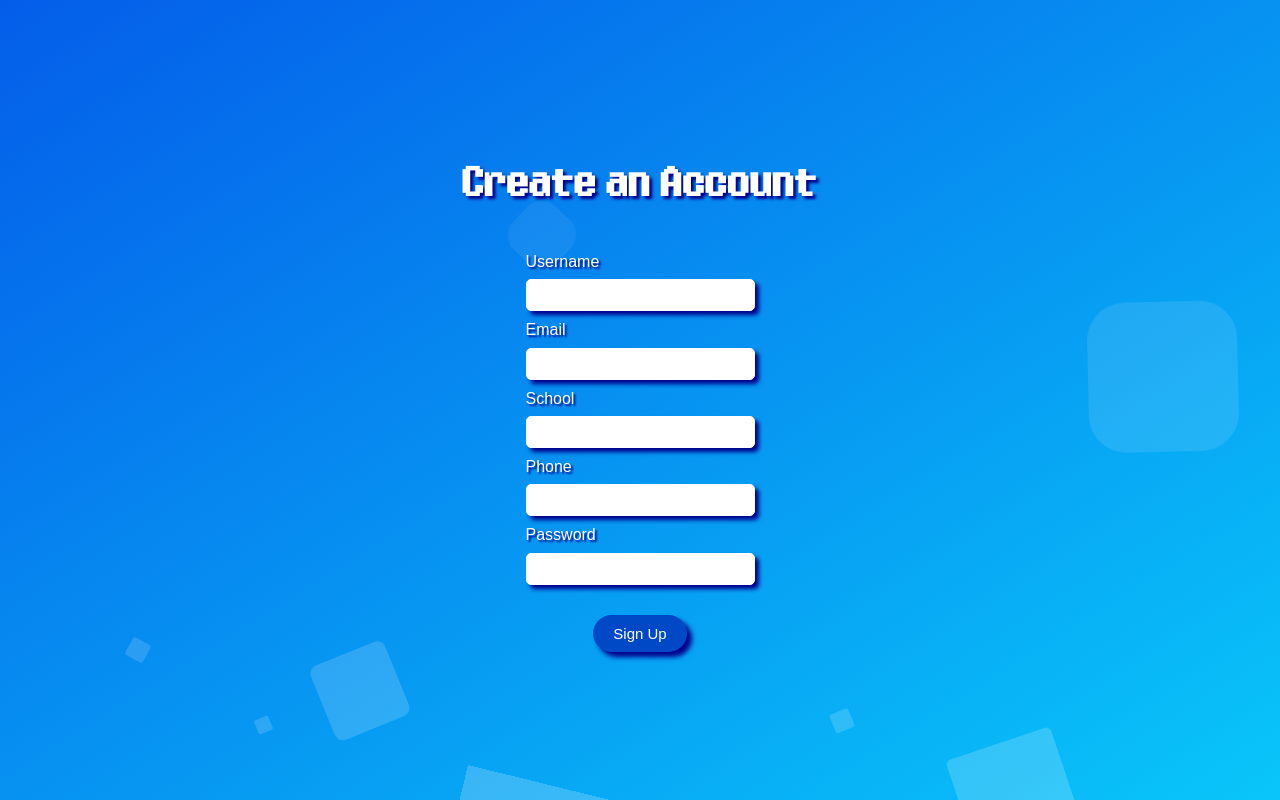
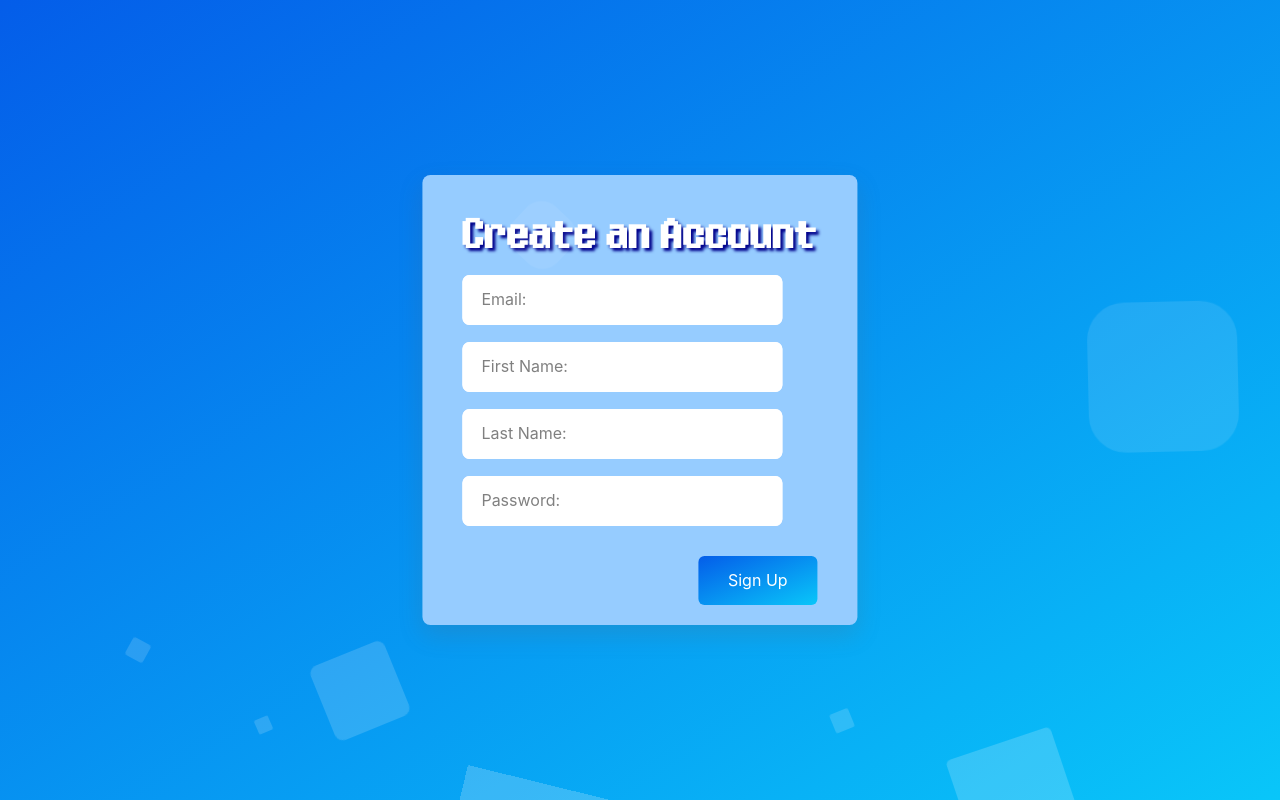
Before and after one commit to marideguia/ghost-post, a React (Create React App) app in the folder client/: page /Signup in a window 1280 px wide. Built offline with nearby package versions, Linux system fonts and the light colour scheme.

Commit message:
updated API endpoints and styling for sign up

```diff
--- /dev/null
+++ b/client/src/pages/Signup.css
@@ -0,0 +1,126 @@
+@import url('https://fonts.googleapis.com/css2?family=Lato&display=swap');
+
+/* Get rid of all default margins/paddings. Set typeface */
+.body{
+  box-sizing: border-box;
+  margin: 0;
+  padding: 0;
+  background-color: #3b62ff;
+  background: linear-gradient(to bottom right, #045de9, #09c6f9);
+  background-position: center;
+  font-family: "lato", sans-serif;
+  display: flex;
+  align-items: center;
+  justify-content: center;
+  flex-direction: column;
+  text-align:"center";
+
+}
+.container{
+    display: flex;
+  justify-content: center;
+  align-items: center;
+}
+.child{
+position: absolute;
+  top: 50%;
+  left: 50%;
+  transform: translate(-50%, -50%);
+}
+
+
+
+.signup-form{
+    display: flex;
+    justify-content: center;
+    align-items: center;
+    height: 100vh;
+}
+.signup-header{
+    color:white;
+    text-align: center;
+}
+
+
+.formContainer{
+    background-color:#96CCFF;
+    max-width: 500px;
+    min-width: 350px;
+    border-radius: 8px;
+    padding: 20px 40px;
+    box-shadow: 0 10px 25px rgba(92, 99, 105, .2);
+  }
+
+
+  .inputContainer{
+    position: relative;
+    height: 50px;
+    width: 90%;
+    margin-bottom: 17px;
+    background-color: white;
+    border-radius: 7px;
+  }
+
+  .inputContainer #inputRegister{
+    position: absolute;
+    top: 0px;
+    left: 0px;
+    height: 100%;
+    width: 100%;
+    border: 1px solid white;
+    border-radius: 7px;
+    font-size: 16px;
+    padding: 0 20px;
+    outline: none;
+    background: none;
+    z-index: 1;
+  }
+  ::placeholder {
+    color: transparent;
+  }
+  .inputContainer label{
+    position: absolute;
+    top: 15px;
+    left: 15px;
+    padding: 0 4px;
+    background-color:transparent;
+    color: gray;
+    font-size: 16px;
+    transition: 0.5s;
+    z-index: 0;
+  }
+
+  .submitBtn {
+    display: block;
+    margin-left: auto;
+    padding: 15px 30px;
+    border: none;
+    background: linear-gradient(to bottom right, #045de9, #09c6f9);
+    color: white;
+    border-radius: 6px;
+    cursor: pointer;
+    font-size: 16px;
+    margin-top: 30px;
+  }
+
+  .submitBtn:hover {
+    background: linear-gradient(to bottom right, #519ef5, #09c6f9);
+    transform: translateY(-3px);
+  }
+
+  .inputContainer:focus-within label{
+    top: -2px;
+    left: 3px;
+    z-index: 10;
+    font-size: 14px;
+    font-weight: 600;
+    color: #0049c6;
+    padding: 3px;
+  }
+  /* .inputContainer:focus-within label {
+    transform: translate(0, 12px) scale(0.8);
+    color: #0a53e4;
+  } */
+  .inputContainer #inputRegister:focus {
+    border: 2px solid #0049c6;
+  }
--- a/client/src/pages/Signup.js
+++ b/client/src/pages/Signup.js
@@ -1,167 +1,114 @@
 import React, {useEffect,useState } from "react";
-import ReactDOM from "react-dom";
-import { Link } from 'react-router-dom';
 import "./Login.css";
+import "./Signup.css";
+import {Formik,Form,Field,ErrorMessage} from "formik";
+import * as Yup from 'yup';
+import axios from "axios";
+import { useNavigate } from 'react-router-dom';
+
 
 
 function Signup() {
+  const [value, setValue] = useState('');
+  const [isActive, setIsActive] = useState(false);
+  let navigate = useNavigate();
 
-  const [errorMessages, setErrorMessages] = useState({});
-  const [isSubmitted, setIsSubmitted] = useState(false);
-  const [userVal, setUserVal] = useState("");
-  const [userEmail, setEmailVal] = useState("");
-  const [userSchool, setSchoolVal] = useState("");
-  const [userPhone, setPhoneNum] = useState("");
-  const [userPWD, setPWD] = useState("");
+  const initialValues = {
+    email:"",
+    password:"",
+    firstName:"",
+    lastName:"",
+  };
 
-  // const [sessionState,setSessionState]= useState({
-  //   username:'asdfg',
-  //   password:''
-  // });
+  function handleTextChange(text) {
+    setValue(text);
 
-  const onUserChange = (event) => {
-    setUserVal(event.target.value);
+    if (text !== '') {
+      setIsActive(true);
+    } else {
+      setIsActive(false);
+    }
   }
 
-  const onEmailChange = (event) => {
-    setEmailVal(event.target.value);
-  }
+  const validationSchema = Yup.object().shape({
+    email: Yup.string().email('Must be a valid email').max(255).required('Email is required'),
+    password: Yup.string().min(5).max(255).required('Password is required'),
+    firstName: Yup.string().min(3).max(255).required('First name is required'),
+    lastName: Yup.string().min(3).max(255).required('Last name is required'),
 
-  const onSchoolChange = (event) => {
-    setSchoolVal(event.target.value);
-  }
+  });
 
-  const onPhoneChange = (event) => {
-    setPhoneNum(event.target.value);
-  }
+  const onSubmit = (data)=>{
 
-  const onPWDChange = (event) => {
-    setPWD(event.target.value);
-  }
+    axios.post("http://localhost:3000/auth/createUser",data).then(()=>{
+      navigate('/Home');
+    });
 
-
-  // User Login info
-  const database = [
-    {
-      username: "user1",
-      password: "pass1"
-    },
-    {
-      username: "user2",
-      password: "pass2"
-    }
-  ];
-
-  const errors = {
-    uname: "username is in use",
   };
 
+  return (
+    <div class = "container">
+    <div className="child">
+      <div className="signup-form">
+      <Formik
+        initialValues={initialValues}
+        onSubmit={onSubmit}
+        validationSchema={validationSchema}
+      >
+      <Form className="formContainer">
+      <h1 className="signup-header">Create an Account</h1>
 
-
-  const handleSubmit = (event) => {
-    //Prevent page reload
-    event.preventDefault();
-    fetch('http://localhost:3000/register',{
-      method: 'post',
-      headers:{'Content-Type':'application/json'},
-      body: JSON.stringify({
-        username: userVal,
-        email: userEmail,
-        school: userSchool,
-        phone: userPhone,
-        password: userPWD
-      })
-    })
-    .then(response => response.json())
-    .then(user => {
-      if (user){
-
-        alert("success");
-      }else{
-        alert("fail");
-      }
-    })
-
-    // var { uname, pass } = document.forms[0];
-
-    // // Find user login info
-    // const userData = database.find((user) => user.username === uname.value);
-
-    // // Compare user info
-    // if (userData) {
-    //   // Username dupe found
-    //   setErrorMessages({ name: "uname", message: errors.uname });
-    // }
-    // else{
-    //   setIsSubmitted(true)
-    // }
-  };
-
-  // Generate JSX code for error message
-  const renderErrorMessage = (name) =>
-    name === errorMessages.name && (
-      <div className="error">{errorMessages.message}</div>
-    );
-
-  // JSX code for login form
-  const renderForm = (
-      <div className="form">
-        <form onSubmit={handleSubmit}>
-          <div className="input-container">
-            <label className="login-label">Username </label>
-            <input
-            type="text"
-            name="uname"
-            onChange={onUserChange}
-            required />
-            {renderErrorMessage("uname")}
+      <div class="inputContainer">
+        <label className="input">Email: </label>
+          <ErrorMessage name="email" component="span" />
+          <Field className = "input"
+            id="inputRegister"
+            name="email"
+            placeholder="Your Email"
+            type = "email"
+          />
         </div>
 
-          <div className="input-container">
-            <label className="login-label">Email</label>
-            <input
-            type="text"
-            name="email"
-            onChange={onEmailChange}
-            required />
+        <div class ="inputContainer">
+          <label>First Name: </label>
+          <ErrorMessage name="firstName" component="span" />
+          <Field className = "input"
+            id="inputRegister"
+            name="firstName"
+            placeholder="Your First Name"
+            type = "name"
+          />
         </div>
 
-          <div className="input-container">
-            <label className="login-label">School</label>
-            <input
-            type="text"
-            name="school"
-            onChange={onSchoolChange}
-            required />
+           <div class="inputContainer">
+           <label>Last Name: </label>
+          <ErrorMessage name="lastName" component="span" />
+          <Field className = "input"
+            id="inputRegister"
+            name="lastName"
+            placeholder="Your Last Name"
+            type = "name"
+          />
         </div>
 
-          <div className="input-container">
-            <label className="login-label">Phone</label>
-            <input
-            type="text"
-            name="phone"
-            onChange={onPhoneChange}
-            required />
+           <div class="inputContainer">
+          <label >Password: </label>
+          <ErrorMessage name="password" component="span" />
+          <Field className = "input"
+            type="password"
+            id="inputRegister"
+            name="password"
+            placeholder="Your Password..."
+          />
         </div>
 
-          <div className="input-container">
-            <label className="login-label">Password</label>
-            <input
-            type="text"
-            name="pass"
-            onChange={onPWDChange}
-            required />
-          </div>
+          <button type="submit" className="submitBtn"> Sign Up </button>
+        </Form>
+      </Formik>
 
-          <div className="btns-container">
-
-          <div className="button-container">
-            <input className="lp-button" type="submit" value = "Sign Up"/>
+       {/* {isSubmitted ? <div>User is successfully signed up</div> : renderForm}*/}
       </div>
     </div>
-
-
-        </form>
     <div class="area" >
             <ul class="circles">
                     <li></li>
@@ -178,17 +125,6 @@ function Signup() {
     </div >
   </div>
   );
-
-  return (
-    <div className="app">
-      <h1 className="signup-header1">Create an Account</h1>
-      <div className="signup-form">
-
-
-        {isSubmitted ? <div>User is successfully signed up</div> : renderForm}
-      </div>
-    </div>
-  );
 }
 
 
```
Lines whose indentation alone changed are shown as unchanged.
